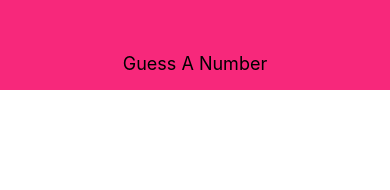
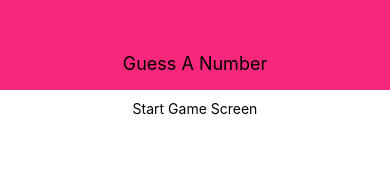
Before and after one commit to Bhagatsingh1998/React-Native-Complete, a React Native app: screen / in a window 390 px wide. Shown: the top 190 px of the page. Built offline with nearby package versions, Linux system fonts and the light colour scheme.

Commit message:
4.4. Adding a Screen Component

```diff
--- a/App.js
+++ b/App.js
@@ -2,18 +2,21 @@
 import { StyleSheet, View } from "react-native";
 
 import Header from "./components/Header";
+//
+import StartGameScreen from "./screens/StartGameSceen";
 
 export default function App() {
   return (
     <View style={styles.screen}>
       <Header title="Guess A Number" />
+      {/*  */}
+      <StartGameScreen />
     </View>
   );
 }
 
 const styles = StyleSheet.create({
   screen: {
-    // so that it takes full height and width of screen
     flex: 1,
   },
 });
--- /dev/null
+++ b/screens/StartGameSceen.js
@@ -0,0 +1,20 @@
+import React from 'react';
+import {View, Text, StyleSheet} from 'react-native';
+
+export default function StartGameSceen() {
+  return (
+    <View style={styles.screen}>
+      <Text>Start Game Screen</Text>
+    </View>
+  );
+}
+
+const styles = StyleSheet.create({
+  screen: {
+    flex: 1,
+    padding: 10,
+    // here alignItems will align the itemsfrom left to right as 'View' bydefault uses flexbox an flexbox by default uses flexbox direction coloumn.
+    alignItems: 'center',
+
+  }
+})
```
Also changed, not shown: zzNotes.txt, 1 other file (tests, documents, lock files or other folders).
